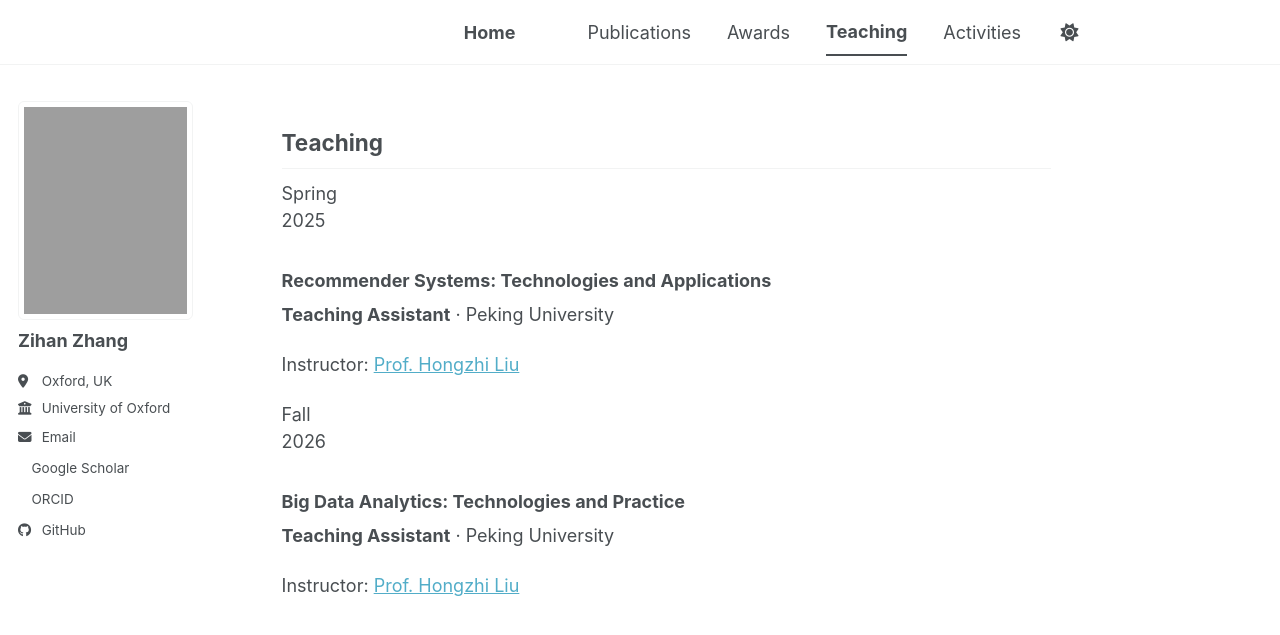
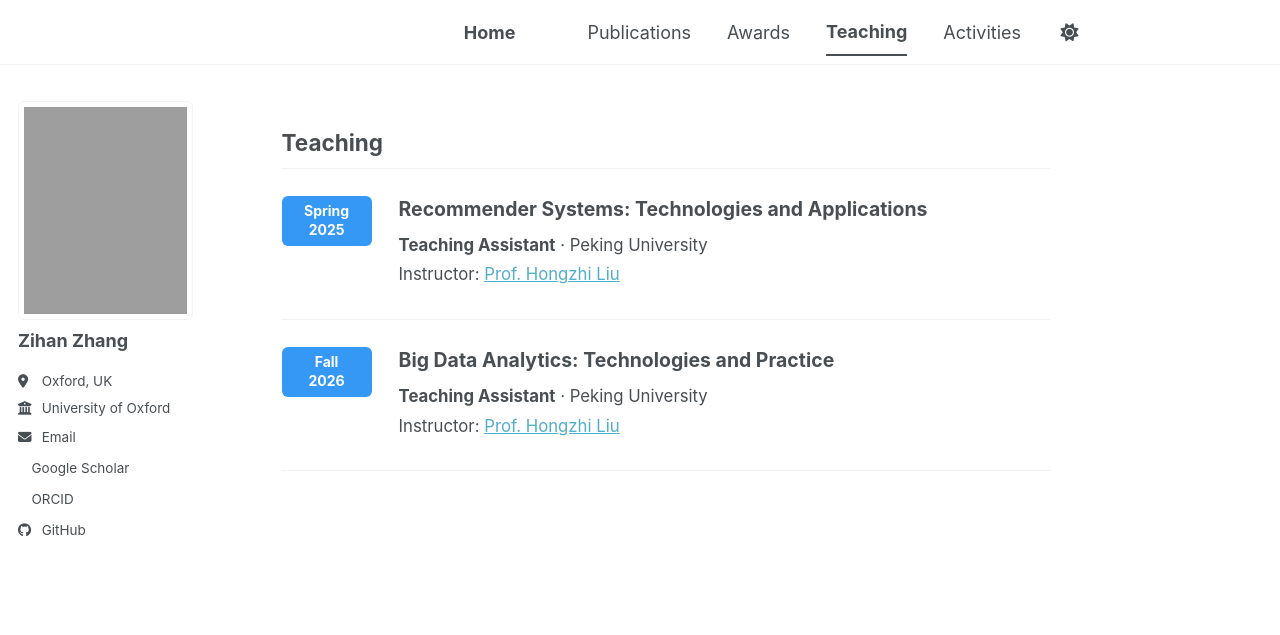
Before and after one commit to LusiaZ/LusiaZ.github.io, a Jekyll site: the page built from _pages/teaching.html, in a window 1280 px wide. Shown: the top 635 px of the page. Built offline with Jekyll 4.4.1, drawn with Linux system fonts in a browser that asks for light colours; a style sheet for code colours, icons or effects is not loaded.

Commit message:
Update _page.scss

```diff
--- a/_sass/layout/_page.scss
+++ b/_sass/layout/_page.scss
@@ -629,3 +629,58 @@
     padding: 1.2rem 1rem 0.2rem;
   }
 }
+
+/* Teaching */
+.teaching-list {
+  margin-top: 1.5rem;
+}
+
+.teaching-item {
+  display: grid;
+  grid-template-columns: 90px minmax(0, 1fr);
+  align-items: start;
+  gap: 1.5rem;
+
+  margin-bottom: 1.5rem;
+  padding-bottom: 1.5rem;
+  border-bottom: 1px solid var(--global-border-color);
+}
+
+.teaching-term {
+  padding: 0.35rem 0.55rem;
+  border-radius: 6px;
+
+  background: #3698f5;
+  color: #ffffff;
+
+  font-size: 0.78rem;
+  font-weight: 700;
+  line-height: 1.35;
+  text-align: center;
+  white-space: nowrap;
+}
+
+.teaching-info h3 {
+  margin: 0 0 0.55rem;
+  color: var(--global-text-color);
+  font-size: 1.08rem;
+  line-height: 1.4;
+}
+
+.teaching-role,
+.teaching-instructor {
+  margin: 0.25rem 0 !important;
+  font-size: 0.93rem !important;
+  line-height: 1.5;
+}
+
+@media (max-width: 700px) {
+  .teaching-item {
+    grid-template-columns: 1fr;
+    gap: 0.75rem;
+  }
+
+  .teaching-term {
+    justify-self: start;
+  }
+}
```
